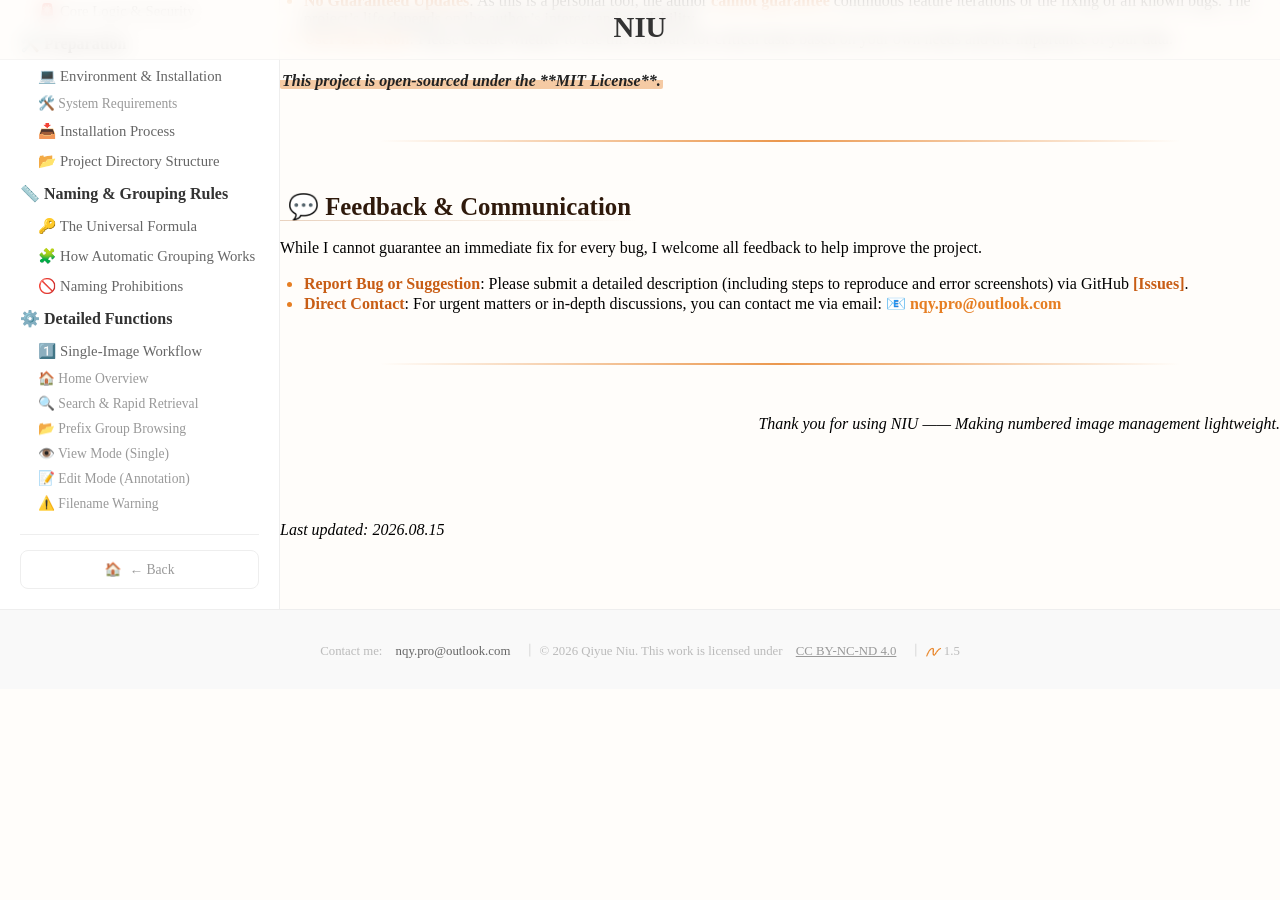
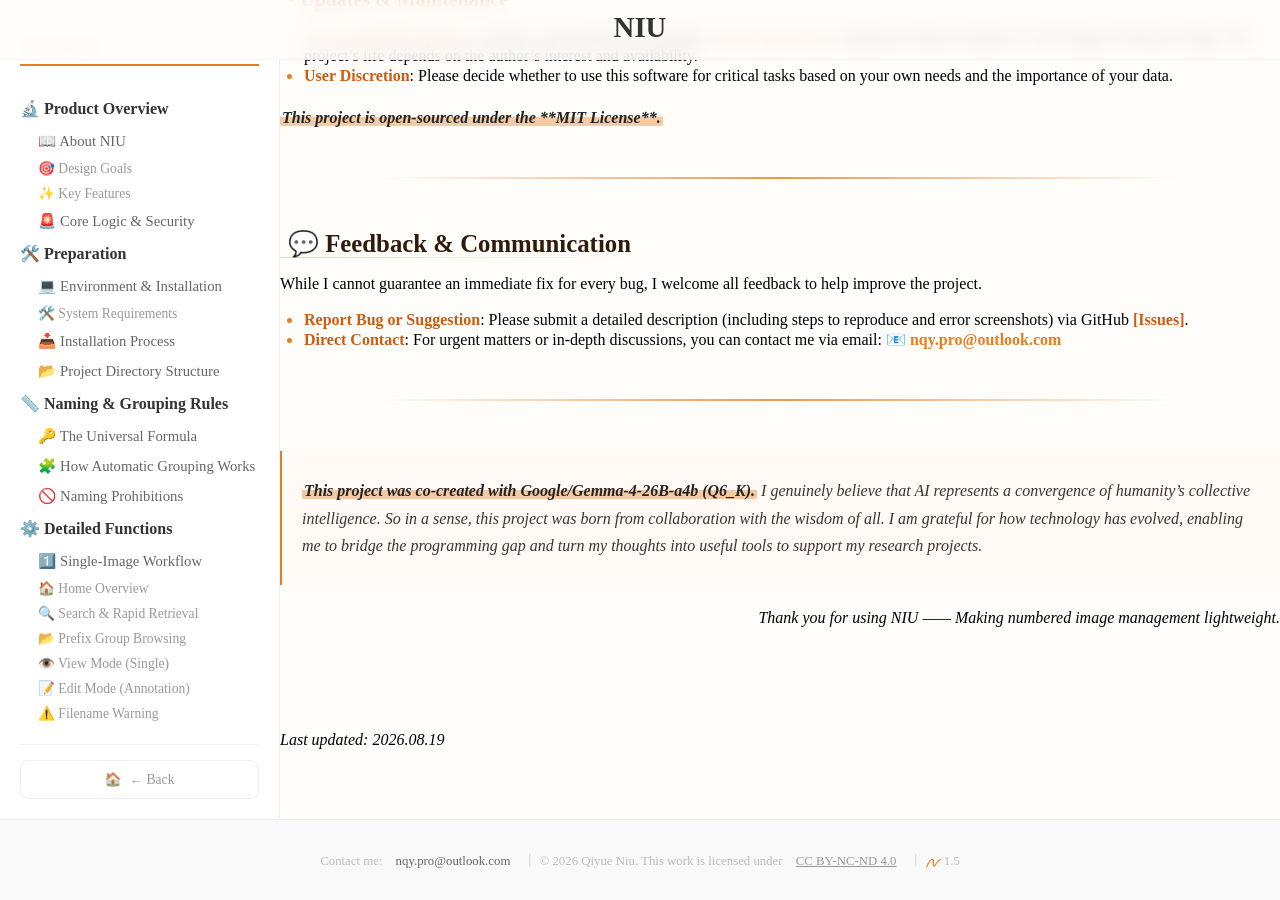
Before and after one commit to nqy-exp/nqy-exp.github.io, a Jekyll site: the page built from NIU/en/index.md, in a window 1280 px wide and 900 px high, scrolled down 20326 px. Built offline with Jekyll 4.4.1, drawn with Linux system fonts in a browser that asks for light colours; before the commit the page ends 21015 px from its top, so only the background shows below that; some of the changed text lies outside the part shown.

Commit message:
update NIU userguide
add a close and thanks

```diff
--- a/NIU/en/index.md
+++ b/NIU/en/index.md
@@ -249,7 +249,8 @@
 
 *You can replace ‘my_first_project’ with any project name you want; please use English letters to reduce the possibility of errors.*
 
-
+### 🚪 How to Close
+To close the currently running program, please press [Ctrl] + [C] in the terminal (macOS/Linux) or command prompt (Windows).
 ---
 
 ## 📂 Project Directory Structure <a id="dir-spec"></a>
@@ -780,7 +781,14 @@
 
 ---
 
+>***This project was co-created with Google/Gemma-4-26B-a4b (Q6_K).***
+>I genuinely believe that AI represents a convergence of humanity's collective intelligence. So in a sense, this project was born from collaboration with the wisdom of all.
+>I am grateful for how technology has evolved, enabling me to bridge the programming gap and turn my thoughts into useful tools to support my research projects.
+
+
+
 <div align="right"> <i>Thank you for using NIU —— Making numbered image management lightweight.</i> </div>
 <br><br><br><br>
-*Last updated: 2026.08.15*
+
+*Last updated: 2026.08.19*
 <br><br><br><br>
```
Also changed, not shown: NIU/zh/index.md (+9 -1 lines).
